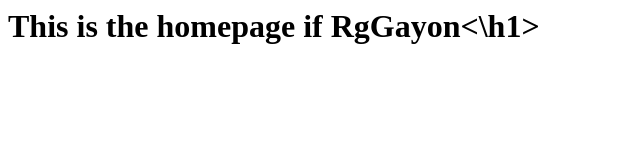
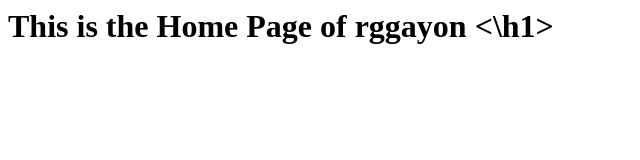
Before and after one commit to rggayon/rggayon.me, a plain HTML site: page index.html in a window 1280 px wide. Shown: the whole page, without its empty margins (0-640 px from the left). Drawn offline with Linux system fonts and the light colour scheme.

Commit message:
Update index.html

```diff
--- a/index.html
+++ b/index.html
@@ -1 +1 @@
-<h1>This is the homepage if RgGayon<\h1>
+<h1>This is the Home Page of  rggayon <\h1>
```
